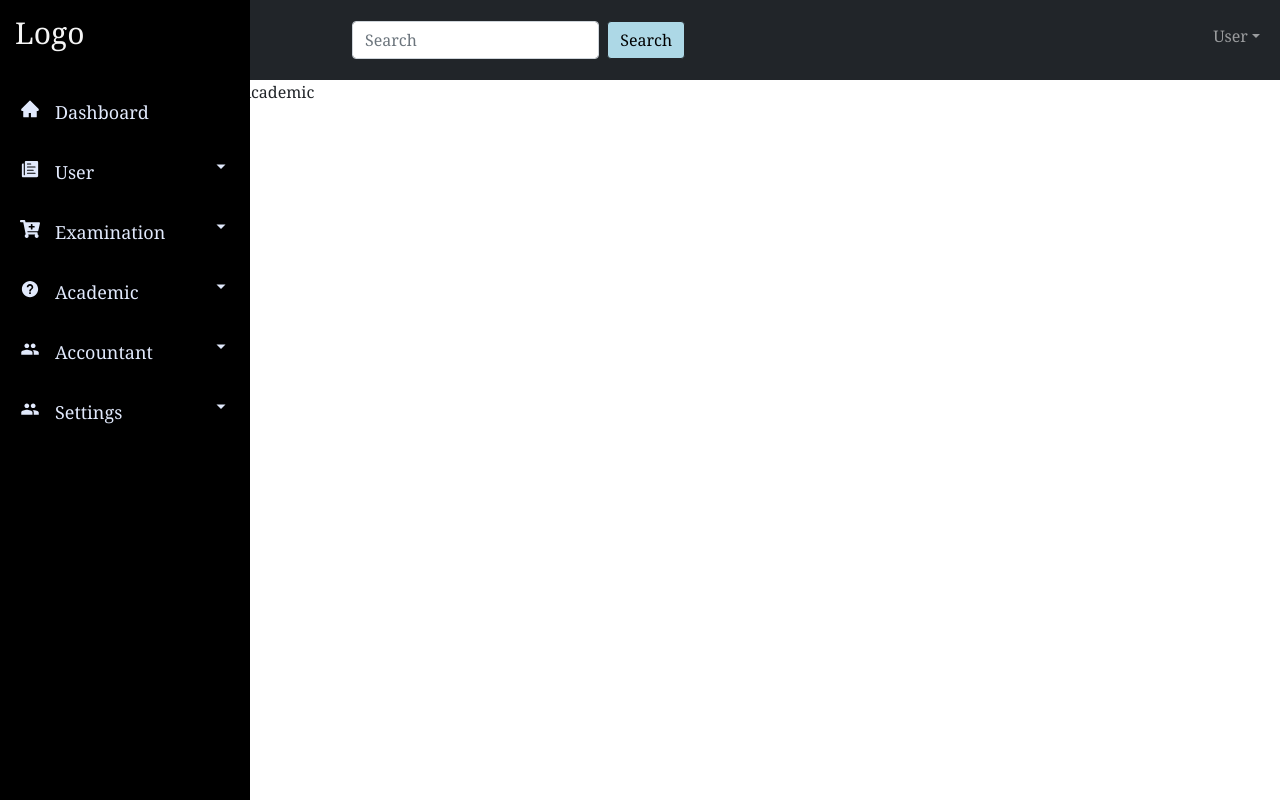
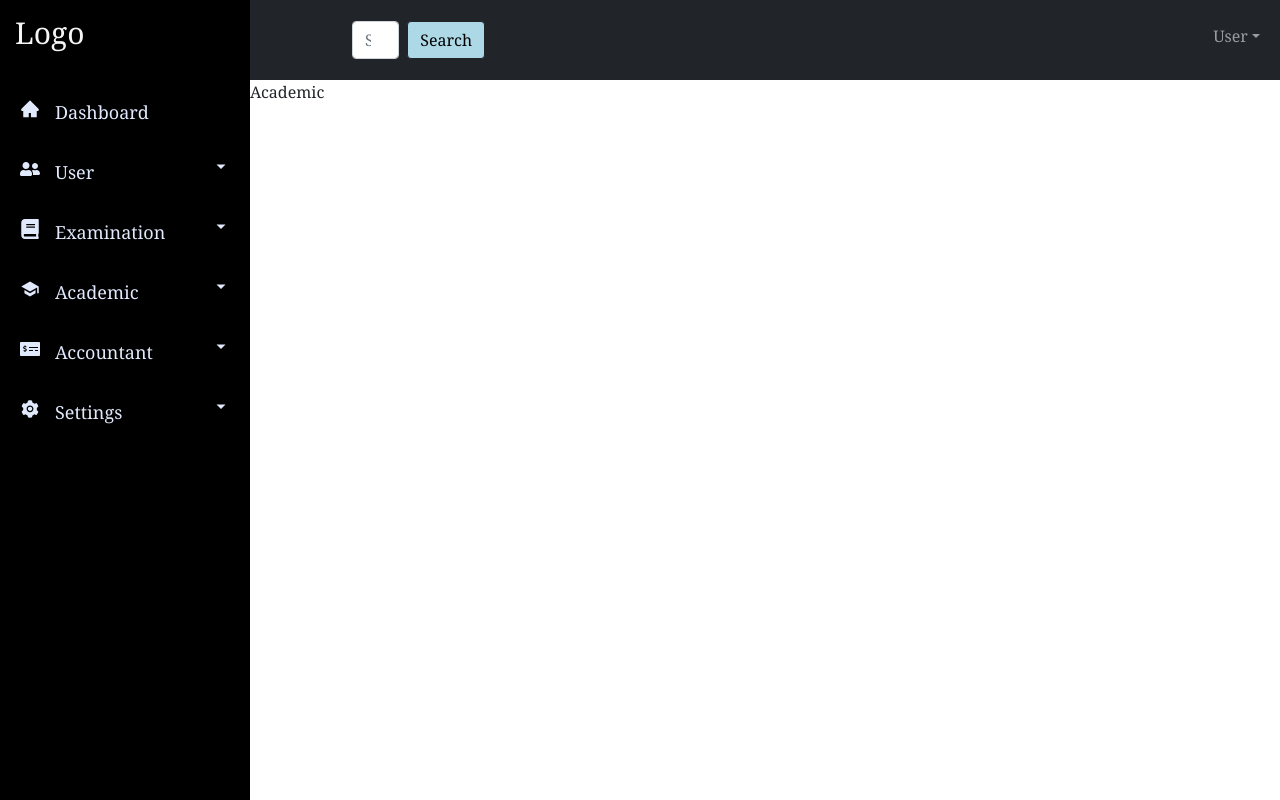
Before and after one commit to jannatsoftit/sms-react-frontend-002, a React (Vite) app: page /academic in a window 1280 px wide. Built offline with nearby package versions, Linux system fonts and the light colour scheme.

Commit message:
- fixed sidebar icons

```diff
--- a/src/App.css
+++ b/src/App.css
@@ -10,7 +10,7 @@
 
 main {
   width: 100%;
-  margin-left: 240px;
+  margin-left: 250px;
 }
 
 .top_section {
@@ -37,7 +37,6 @@ main {
   color: #fff;
   height: 100vh;
   transition: all 0.5s;
-  /* z-index: ; */
 }
 
  /* .link {
@@ -53,8 +52,8 @@ main {
   background-color: lightblue;
   color: #000;
 }
-
-/* #active{
+/*
+#active{
   background-color: lightblue;
   color: #000;
 }  */
@@ -63,15 +62,13 @@ main {
   font-size: 17px;
 }
 
-
 .navbar-nav {
-  margin-left: 520px;
+  margin-left: 720px;
 }
 
 .search{
   margin-left: 170px;
 }
-
 
 /* dashboard */
 
@@ -86,7 +83,6 @@ main {
 span {
   font-weight: bold;
 }
-
 
 /* Sidebar main-menu design */
 
--- a/src/Components/Pages/Dashboard/Dashboard.jsx
+++ b/src/Components/Pages/Dashboard/Dashboard.jsx
@@ -8,7 +8,7 @@ import Table from './Table';
 const Dashboard = () => {
   return (
     <>
-    <div className='p-3 bg-light'>
+    <div className='p-3'>
       <div className='container-fluid'>
 
         <div className='row'>
--- a/src/Components/SidebarData.jsx
+++ b/src/Components/SidebarData.jsx
@@ -1,7 +1,12 @@
 import * as FaIcons from 'react-icons/fa';
 import * as AiIcons from 'react-icons/ai';
+import * as BsIcons from 'react-icons/bs';
+import * as BiIcons from 'react-icons/bi';
 import * as IoIcons from 'react-icons/io';
 import * as RiIcons from 'react-icons/ri';
+import * as SiIcons from 'react-icons/si';
+import * as MdIcons from 'react-icons/md';
+import * as PiIcons from 'react-icons/pi';
 
 export const SidebarData = [
   {
@@ -12,7 +17,7 @@ export const SidebarData = [
   {
     title: 'User',
     path: '/user',
-    icon: <IoIcons.IoIosPaper />,
+    icon: <FaIcons.FaUserFriends />,
     iconClosed: <RiIcons.RiArrowDownSFill />,
     iconOpened: <RiIcons.RiArrowUpSFill />,
 
@@ -20,39 +25,39 @@ export const SidebarData = [
       {
         title: 'Admin',
         path: '/user/admin',
-        icon: <IoIcons.IoIosPaper />,
+        icon: <MdIcons.MdAdminPanelSettings />,
       },
       {
         title: 'Student',
         path: '/user/student',
-        icon: <IoIcons.IoIosPaper />,
+        icon: <PiIcons.PiStudentFill />,
       },
       {
         title: 'Teacher',
         path: '/user/teacher',
-        icon: <IoIcons.IoIosPaper />,
+        icon: <FaIcons.FaChalkboardTeacher />,
       },
       {
         title: 'Parent',
         path: '/user/parent',
-        icon: <IoIcons.IoIosPaper />,
+        icon: <RiIcons.RiParentFill />,
       },
       {
         title: 'Accountant',
         path: '/user/accountant',
-        icon: <IoIcons.IoIosPaper />,
+        icon: <BsIcons.BsBank2 />,
       },
       {
         title: 'Librarian',
         path: '/user/librarian',
-        icon: <IoIcons.IoIosPaper />,
+        icon: <MdIcons.MdLocalLibrary />,
       },
     ],
   },
   {
     title: 'Examination',
     path: '/examination',
-    icon: <FaIcons.FaCartPlus />,
+    icon: <FaIcons.FaBook />,
     iconClosed: <RiIcons.RiArrowDownSFill />,
     iconOpened: <RiIcons.RiArrowUpSFill />,
     subNav: [
@@ -81,14 +86,14 @@ export const SidebarData = [
   {
     title: 'Academic',
     path: '/academic',
-    icon: <IoIcons.IoMdHelpCircle />,
+    icon: <IoIcons.IoMdSchool />,
     iconClosed: <RiIcons.RiArrowDownSFill />,
     iconOpened: <RiIcons.RiArrowUpSFill />,
     subNav: [
       {
         title: 'Class Room',
         path: '/academic/class-room',
-        icon: <IoIcons.IoIosPaper />,
+        icon: <SiIcons.SiGoogleclassroom />,
       },
       {
         title: 'Class List',
@@ -98,7 +103,7 @@ export const SidebarData = [
       {
         title: 'Subjects',
         path: '/academic/subjects',
-        icon: <IoIcons.IoIosPaper />,
+        icon: <MdIcons.MdSubject />,
       },
       {
         title: 'Syllabus',
@@ -115,14 +120,14 @@ export const SidebarData = [
   {
     title: 'Accountant',
     path: '/accountant',
-    icon: <IoIcons.IoMdPeople />,
+    icon: <FaIcons.FaMoneyCheckAlt />,
     iconClosed: <RiIcons.RiArrowDownSFill />,
     iconOpened: <RiIcons.RiArrowUpSFill />,
     subNav: [
       {
         title: 'Student Fee',
         path: '/accountant/student-fee',
-        icon: <IoIcons.IoIosPaper />,
+        icon: <BiIcons.BiMoney />,
       },
       {
         title: 'Expense Category',
@@ -134,19 +139,19 @@ export const SidebarData = [
   {
     title: 'Settings',
     path: '/settings',
-    icon: <IoIcons.IoMdPeople />,
+    icon: <AiIcons.AiFillSetting />,
     iconClosed: <RiIcons.RiArrowDownSFill />,
     iconOpened: <RiIcons.RiArrowUpSFill />,
     subNav: [
       {
         title: 'School Info',
         path: '/Settings/school-info',
-        icon: <IoIcons.IoIosPaper />,
+        icon: <BsIcons.BsInfoCircleFill />,
       },
       {
         title: 'Logout',
         path: '/Settings/logout',
-        icon: <IoIcons.IoIosPaper />,
+        icon: <RiIcons.RiLogoutCircleFill />,
       },
     ],
   },
--- a/src/Components/SubMenu.jsx
+++ b/src/Components/SubMenu.jsx
@@ -15,7 +15,7 @@ const SubMenu = ({ item }) => {
           to={item.path}
           className='link'
           onClick={item.subNav && showSubmenu}
-          // id={window.location.pathname == item.path ? 'active' : ''}
+          //id={window.location.pathname == item.path ? 'active' : ''}
         >
 
           <div>
```
